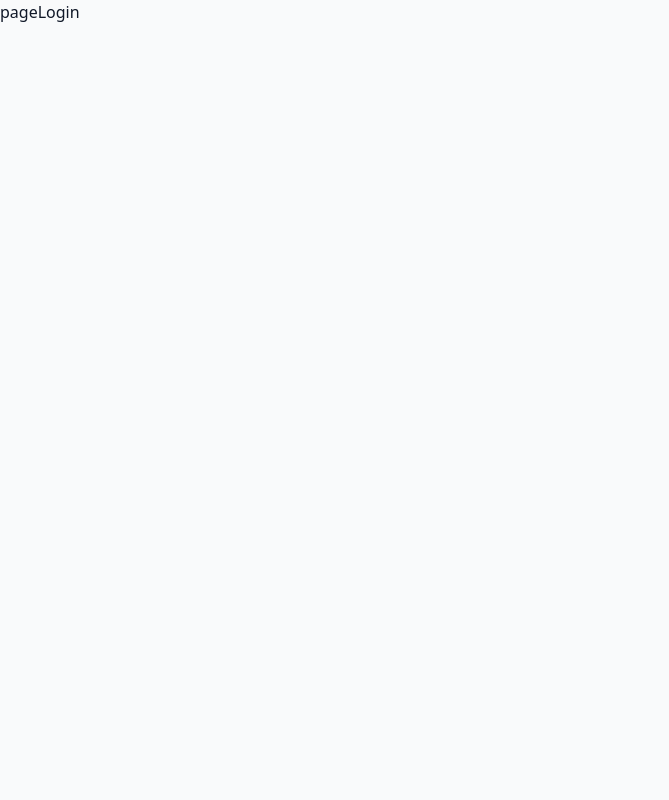
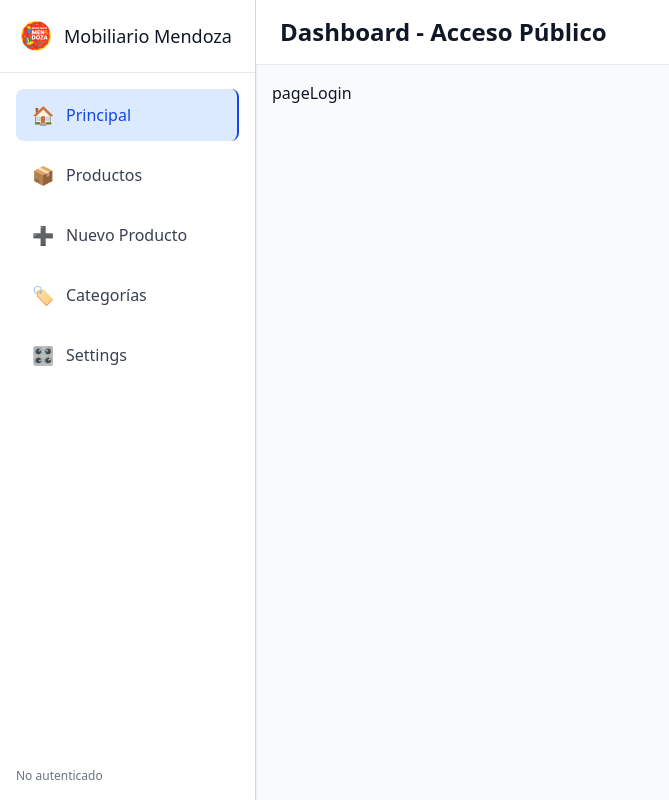
Before and after one commit to arm-code/i-am-a-pos-frontend, a Next.js app: page /productos in a window 1280 px wide. Shown: the whole page, without its empty margins (0-669 px from the left). Built offline with nearby package versions, Linux system fonts and the light colour scheme; no server answers.

Commit message:
fix: redirecting to dashboard

```diff
--- /dev/null
+++ b/app/(private)/layout.tsx
@@ -0,0 +1,16 @@
+"use client"
+
+import SidebarLayout from "@/components/sidebar/Sidebar"
+import { View } from "@/types/View.types"
+import { useState } from "react"
+
+
+export default function PrivateLayout({ children }: { children: React.ReactNode }) {
+  const [currentView, setCurrentView] = useState<View>("principal")
+
+  return (
+    <SidebarLayout currentView={currentView} onViewChange={setCurrentView}>
+      {children}
+    </SidebarLayout>
+  )
+}
--- a/app/(public)/auth/login/page.tsx
+++ b/app/(public)/auth/login/page.tsx
@@ -18,14 +18,14 @@ export default function LoginPage() {
       await loginUser(formData.get("email") as string, formData.get("password") as string)
       setMessage("Se ha iniciado sesión correctamente")
       setLoading(false)
-      router.push("/inicio")
+      router.push("/dashboard")
     } catch (err: any) {
       setMessage("Error: " + err.message)
     }
   }
 
   return (
-    <div className="flex items-start min-h-screen bg-gray-50">
+    <div className="flex items-start min-h-full bg-gray-50">
       <form
         onSubmit={handleSubmit}
         className="bg-white shadow-md rounded-xl p-6 w-full max-w-sm space-y-4 border border-gray-200"
--- /dev/null
+++ b/app/(public)/layout.tsx
@@ -0,0 +1,7 @@
+export default function PublicLayout({ children }: { children: React.ReactNode }) {
+  return (
+    <div className="flex min-h-screen items-center justify-center bg-gray-50">
+      {children}
+    </div>
+  )
+}
--- a/components/sidebar/SidebarHeader.tsx
+++ b/components/sidebar/SidebarHeader.tsx
@@ -19,7 +19,7 @@ export default function SidebarHeader({
           {/* <Dumbbell className="w-4 h-4 text-white" /> */}
           <img src='/images/mob-mendoza.png' className="bg-white"/>
         </div>
-        {isSidebarOpen && <span className="font-bold text-lg text-gray-900">{nombreNegocio}</span>}
+        {isSidebarOpen && <span className="font-bolds text-lg text-gray-900">{nombreNegocio}</span>}
       </button>
     </div>
   )
--- a/middleware.ts
+++ b/middleware.ts
@@ -23,13 +23,13 @@ export async function middleware(req: NextRequest) {
   const { data: { session } } = await supabase.auth.getSession()
   const url = req.nextUrl.clone()
 
-  if (!session && url.pathname.startsWith("/inicio")) {
+  if (!session && url.pathname.startsWith("/dashboard")) {
     url.pathname = "/auth/login"
     return NextResponse.redirect(url)
   }
 
   if (session && url.pathname.startsWith("/auth/login")) {
-    url.pathname = "/inicio"
+    url.pathname = "/dashboard"
     return NextResponse.redirect(url)
   }
 
@@ -37,5 +37,8 @@ export async function middleware(req: NextRequest) {
 }
 
 export const config = {
-  matcher: ["/inicio/:path*", "/productos/:path*", "/usuarios-sistema/:path*", "/auth/:path*"],
+  matcher: [
+    "/dashboard/:path*",
+    "/auth/:path*"
+  ],
 }
```
